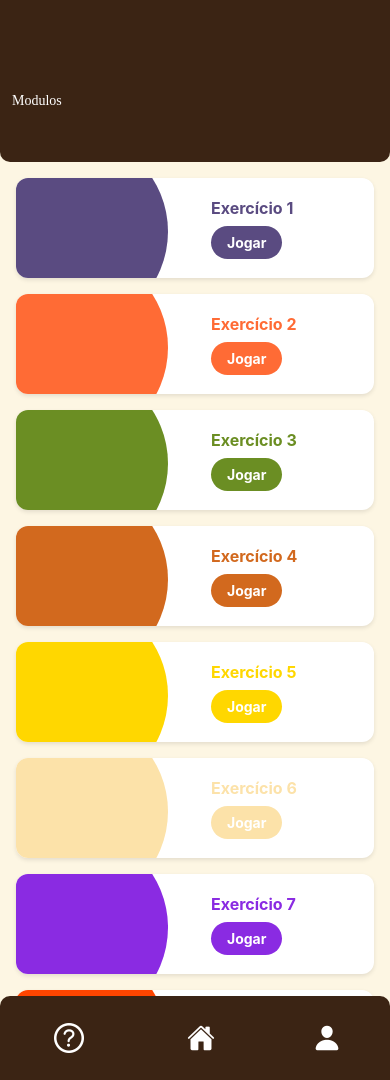
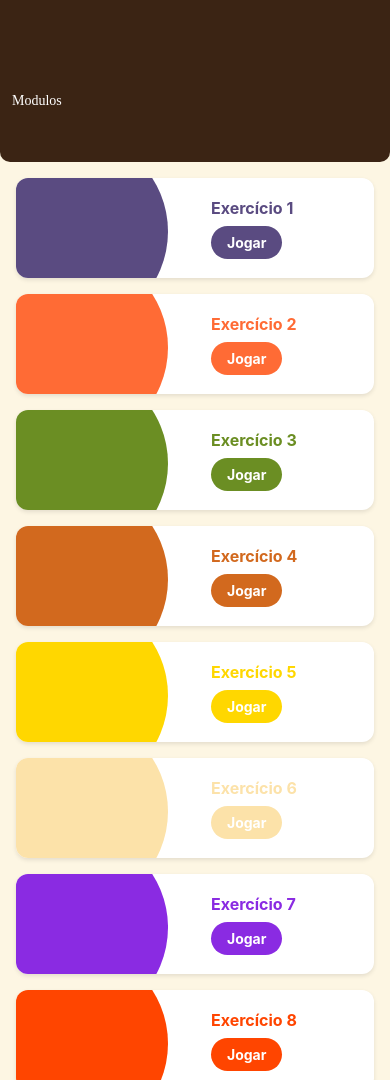
Before and after one commit to Emysntts/warao, a React Native app in the folder warao-front/: screen /ModulesPage in a window 390 px wide. Built offline with nearby package versions, Linux system fonts and the light colour scheme.

Commit message:
fix["ModulesPage"] - Commenting out CustomTabNavigator component in ModulesPage

```diff
--- a/warao-front/screens/ModulesPage.tsx
+++ b/warao-front/screens/ModulesPage.tsx
@@ -34,7 +34,7 @@ const ModulesPage = () => {
         ))}
       </ScrollView>
 
-      <CustomTabNavigator />
+      {/* <CustomTabNavigator /> */}
 
     </SafeAreaView>
 
```
